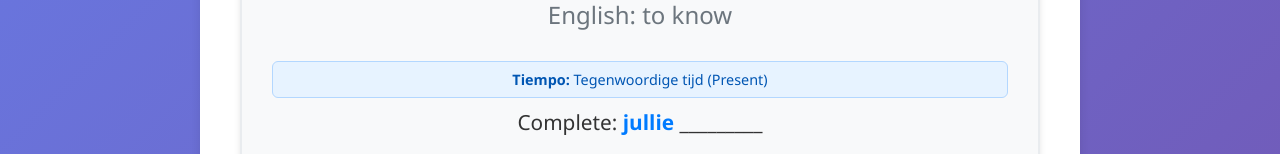
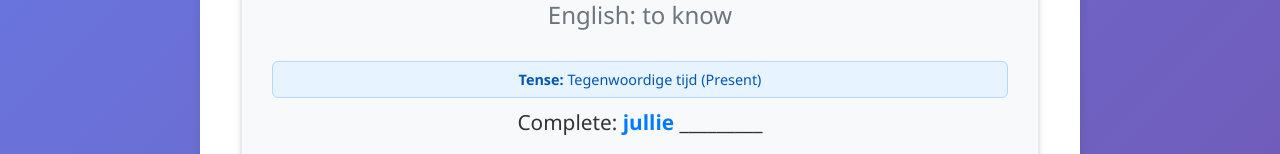
Before and after one commit to Fcog/dutchlearningtools, a React (Vite) app: page /verbs in a window 1280 px wide. Shown: the part 590-744 px from the top of the page. Built offline with nearby package versions, Linux system fonts and the light colour scheme; the HTML template or start-up script is replaced by a standard one.

Commit message:
Remove tense name from the verbs json

```diff
--- a/src/components/organisms/VerbExercise.jsx
+++ b/src/components/organisms/VerbExercise.jsx
@@ -4,6 +4,17 @@ import Button from '../atoms/Button'
 import Input from '../atoms/Input'
 
 const PRONOUNS = ['ik', 'jij', 'hij/zij', 'wij', 'jullie', 'zij']
+
+// Mapping of tense keys to their display names
+const getTenseName = (tenseKey) => {
+  const tenseNames = {
+    present: 'Tegenwoordige tijd (Present)',
+    past: 'Verleden tijd (Past)',
+    perfect: 'Voltooid tegenwoordige tijd (Perfect)',
+    future: 'Toekomende tijd (Future)'
+  }
+  return tenseNames[tenseKey] || tenseKey
+}
 
 function VerbExercise({
   currentVerb,
@@ -30,7 +41,7 @@ function VerbExercise({
 
         {/* Tense Info */}
         <div className="exercise-tense">
-          <strong>Tiempo:</strong> {currentVerb.tenses[currentTense].name}
+          <strong>Tense:</strong> {getTenseName(currentTense)}
         </div>
 
         {/* Exercise Prompt */}
@@ -82,7 +93,7 @@ function VerbExercise({
       {/* Complete Conjugation Table */}
       <div className="conjugation-table">
         <div className="conjugation-table-title">
-          Complete conjugation of "{currentVerb.infinitive}" ({currentVerb.tenses[currentTense].name}):
+          Complete conjugation of "{currentVerb.infinitive}" ({getTenseName(currentTense)}):
         </div>
         <div className="conjugation-grid">
           {PRONOUNS.map(pronoun => (
--- a/src/data/dutch-verbs-all-tenses.json
+++ b/src/data/dutch-verbs-all-tenses.json
@@ -6,7 +6,6 @@
       "stem": "loop",
       "tenses": {
         "present": {
-          "name": "Tegenwoordige tijd (Present)",
           "conjugations": {
             "ik": "loop",
             "jij": "loopt",
@@ -17,7 +16,6 @@
           }
         },
         "past": {
-          "name": "Verleden tijd (Past)",
           "conjugations": {
             "ik": "liep",
             "jij": "liep",
@@ -28,7 +26,6 @@
           }
         },
         "perfect": {
-          "name": "Voltooid tegenwoordige tijd (Perfect)",
           "conjugations": {
             "ik": "heb gelopen",
             "jij": "hebt gelopen",
@@ -39,7 +36,6 @@
           }
         },
         "future": {
-          "name": "Toekomende tijd (Future)",
           "conjugations": {
             "ik": "zal lopen",
             "jij": "zult lopen",
@@ -57,7 +53,6 @@
       "stem": "werk",
       "tenses": {
         "present": {
-          "name": "Tegenwoordige tijd (Present)",
           "conjugations": {
             "ik": "werk",
             "jij": "werkt",
@@ -68,7 +63,6 @@
           }
         },
         "past": {
-          "name": "Verleden tijd (Past)",
           "conjugations": {
             "ik": "werkte",
             "jij": "werkte",
@@ -79,7 +73,6 @@
           }
         },
         "perfect": {
-          "name": "Voltooid tegenwoordige tijd (Perfect)",
           "conjugations": {
             "ik": "heb gewerkt",
             "jij": "hebt gewerkt",
@@ -90,7 +83,6 @@
           }
         },
         "future": {
-          "name": "Toekomende tijd (Future)",
           "conjugations": {
             "ik": "zal werken",
             "jij": "zult werken",
@@ -108,7 +100,6 @@
       "stem": "speel",
       "tenses": {
         "present": {
-          "name": "Tegenwoordige tijd (Present)",
           "conjugations": {
             "ik": "speel",
             "jij": "speelt",
@@ -119,7 +110,6 @@
           }
         },
         "past": {
-          "name": "Verleden tijd (Past)",
           "conjugations": {
             "ik": "speelde",
             "jij": "speelde",
@@ -130,7 +120,6 @@
           }
         },
         "perfect": {
-          "name": "Voltooid tegenwoordige tijd (Perfect)",
           "conjugations": {
             "ik": "heb gespeeld",
             "jij": "hebt gespeeld",
@@ -141,7 +130,6 @@
           }
         },
         "future": {
-          "name": "Toekomende tijd (Future)",
           "conjugations": {
             "ik": "zal spelen",
             "jij": "zult spelen",
@@ -159,7 +147,6 @@
       "stem": "kook",
       "tenses": {
         "present": {
-          "name": "Tegenwoordige tijd (Present)",
           "conjugations": {
             "ik": "kook",
             "jij": "kookt",
@@ -170,7 +157,6 @@
           }
         },
         "past": {
-          "name": "Verleden tijd (Past)",
           "conjugations": {
             "ik": "kookte",
             "jij": "kookte",
@@ -181,7 +167,6 @@
           }
         },
         "perfect": {
-          "name": "Voltooid tegenwoordige tijd (Perfect)",
           "conjugations": {
             "ik": "heb gekookt",
             "jij": "hebt gekookt",
@@ -192,7 +177,6 @@
           }
         },
         "future": {
-          "name": "Toekomende tijd (Future)",
           "conjugations": {
             "ik": "zal koken",
             "jij": "zult koken",
@@ -210,7 +194,6 @@
       "stem": "leer",
       "tenses": {
         "present": {
-          "name": "Tegenwoordige tijd (Present)",
           "conjugations": {
             "ik": "leer",
             "jij": "leert",
@@ -221,7 +204,6 @@
           }
         },
         "past": {
-          "name": "Verleden tijd (Past)",
           "conjugations": {
             "ik": "leerde",
             "jij": "leerde",
@@ -232,7 +214,6 @@
           }
         },
         "perfect": {
-          "name": "Voltooid tegenwoordige tijd (Perfect)",
           "conjugations": {
             "ik": "heb geleerd",
             "jij": "hebt geleerd",
@@ -243,7 +224,6 @@
           }
         },
         "future": {
-          "name": "Toekomende tijd (Future)",
           "conjugations": {
             "ik": "zal leren",
             "jij": "zult leren",
@@ -261,7 +241,6 @@
       "stem": "woon",
       "tenses": {
         "present": {
-          "name": "Tegenwoordige tijd (Present)",
           "conjugations": {
             "ik": "woon",
             "jij": "woont",
@@ -272,7 +251,6 @@
           }
         },
         "past": {
-          "name": "Verleden tijd (Past)",
           "conjugations": {
             "ik": "woonde",
             "jij": "woonde",
@@ -283,7 +261,6 @@
           }
         },
         "perfect": {
-          "name": "Voltooid tegenwoordige tijd (Perfect)",
           "conjugations": {
             "ik": "heb gewoond",
             "jij": "hebt gewoond",
@@ -294,7 +271,6 @@
           }
         },
         "future": {
-          "name": "Toekomende tijd (Future)",
           "conjugations": {
             "ik": "zal wonen",
             "jij": "zult wonen",
@@ -312,7 +288,6 @@
       "stem": "heb",
       "tenses": {
         "present": {
-          "name": "Tegenwoordige tijd (Present)",
           "conjugations": {
             "ik": "heb",
             "jij": "hebt",
@@ -323,7 +298,6 @@
           }
         },
         "past": {
-          "name": "Verleden tijd (Past)",
           "conjugations": {
             "ik": "had",
             "jij": "had",
@@ -334,7 +308,6 @@
           }
         },
         "perfect": {
-          "name": "Voltooid tegenwoordige tijd (Perfect)",
           "conjugations": {
             "ik": "heb gehad",
             "jij": "hebt gehad",
@@ -345,7 +318,6 @@
           }
         },
         "future": {
-          "name": "Toekomende tijd (Future)",
           "conjugations": {
             "ik": "zal hebben",
             "jij": "zult hebben",
@@ -363,7 +335,6 @@
       "stem": "ben",
       "tenses": {
         "present": {
-          "name": "Tegenwoordige tijd (Present)",
           "conjugations": {
             "ik": "ben",
             "jij": "bent",
@@ -374,7 +345,6 @@
           }
         },
         "past": {
-          "name": "Verleden tijd (Past)",
           "conjugations": {
             "ik": "was",
             "jij": "was",
@@ -385,7 +355,6 @@
           }
         },
         "perfect": {
-          "name": "Voltooid tegenwoordige tijd (Perfect)",
           "conjugations": {
             "ik": "ben geweest",
             "jij": "bent geweest",
@@ -396,7 +365,6 @@
           }
         },
         "future": {
-          "name": "Toekomende tijd (Future)",
           "conjugations": {
             "ik": "zal zijn",
             "jij": "zult zijn",
@@ -414,7 +382,6 @@
       "stem": "eet",
       "tenses": {
         "present": {
-          "name": "Tegenwoordige tijd (Present)",
           "conjugations": {
             "ik": "eet",
             "jij": "eet",
@@ -425,7 +392,6 @@
           }
         },
         "past": {
-          "name": "Verleden tijd (Past)",
           "conjugations": {
             "ik": "at",
             "jij": "at",
@@ -436,7 +402,6 @@
           }
         },
         "perfect": {
-          "name": "Voltooid tegenwoordige tijd (Perfect)",
           "conjugations": {
             "ik": "heb gegeten",
             "jij": "hebt gegeten",
@@ -447,7 +412,6 @@
           }
         },
         "future": {
-          "name": "Toekomende tijd (Future)",
           "conjugations": {
             "ik": "zal eten",
             "jij": "zult eten",
@@ -465,7 +429,6 @@
       "stem": "drink",
       "tenses": {
         "present": {
-          "name": "Tegenwoordige tijd (Present)",
           "conjugations": {
             "ik": "drink",
             "jij": "drinkt",
@@ -476,7 +439,6 @@
           }
         },
         "past": {
-          "name": "Verleden tijd (Past)",
           "conjugations": {
             "ik": "dronk",
             "jij": "dronk",
@@ -487,7 +449,6 @@
           }
         },
         "perfect": {
-          "name": "Voltooid tegenwoordige tijd (Perfect)",
           "conjugations": {
             "ik": "heb gedronken",
             "jij": "hebt gedronken",
@@ -498,7 +459,6 @@
           }
         },
         "future": {
-          "name": "Toekomende tijd (Future)",
           "conjugations": {
             "ik": "zal drinken",
             "jij": "zult drinken",
@@ -516,7 +476,6 @@
       "stem": "slaap",
       "tenses": {
         "present": {
-          "name": "Tegenwoordige tijd (Present)",
           "conjugations": {
             "ik": "slaap",
             "jij": "slaapt",
@@ -527,7 +486,6 @@
           }
         },
         "past": {
-          "name": "Verleden tijd (Past)",
           "conjugations": {
             "ik": "sliep",
             "jij": "sliep",
@@ -538,7 +496,6 @@
           }
         },
         "perfect": {
-          "name": "Voltooid tegenwoordige tijd (Perfect)",
           "conjugations": {
             "ik": "heb geslapen",
             "jij": "hebt geslapen",
@@ -549,7 +506,6 @@
           }
         },
         "future": {
-          "name": "Toekomende tijd (Future)",
           "conjugations": {
             "ik": "zal slapen",
             "jij": "zult slapen",
@@ -567,7 +523,6 @@
       "stem": "zie",
       "tenses": {
         "present": {
-          "name": "Tegenwoordige tijd (Present)",
           "conjugations": {
             "ik": "zie",
             "jij": "ziet",
@@ -578,7 +533,6 @@
           }
         },
         "past": {
-          "name": "Verleden tijd (Past)",
           "conjugations": {
             "ik": "zag",
             "jij": "zag",
@@ -589,7 +543,6 @@
           }
         },
         "perfect": {
-          "name": "Voltooid tegenwoordige tijd (Perfect)",
           "conjugations": {
             "ik": "heb gezien",
             "jij": "hebt gezien",
@@ -600,7 +553,6 @@
           }
         },
         "future": {
-          "name": "Toekomende tijd (Future)",
           "conjugations": {
             "ik": "zal zien",
             "jij": "zult zien",
@@ -618,7 +570,6 @@
       "stem": "kom",
       "tenses": {
         "present": {
-          "name": "Tegenwoordige tijd (Present)",
           "conjugations": {
             "ik": "kom",
             "jij": "komt",
@@ -629,7 +580,6 @@
           }
         },
         "past": {
-          "name": "Verleden tijd (Past)",
           "conjugations": {
             "ik": "kwam",
             "jij": "kwam",
@@ -640,7 +590,6 @@
           }
         },
         "perfect": {
-          "name": "Voltooid tegenwoordige tijd (Perfect)",
           "conjugations": {
             "ik": "ben gekomen",
             "jij": "bent gekomen",
@@ -651,7 +600,6 @@
           }
         },
         "future": {
-          "name": "Toekomende tijd (Future)",
           "conjugations": {
             "ik": "zal komen",
             "jij": "zult komen",
@@ -669,7 +617,6 @@
       "stem": "ga",
       "tenses": {
         "present": {
-          "name": "Tegenwoordige tijd (Present)",
           "conjugations": {
             "ik": "ga",
             "jij": "gaat",
@@ -680,7 +627,6 @@
           }
         },
         "past": {
-          "name": "Verleden tijd (Past)",
           "conjugations": {
             "ik": "ging",
             "jij": "ging",
@@ -691,7 +637,6 @@
           }
         },
         "perfect": {
-          "name": "Voltooid tegenwoordige tijd (Perfect)",
           "conjugations": {
             "ik": "ben gegaan",
             "jij": "bent gegaan",
@@ -702,7 +647,6 @@
           }
         },
         "future": {
-          "name": "Toekomende tijd (Future)",
           "conjugations": {
             "ik": "zal gaan",
             "jij": "zult gaan",
@@ -720,7 +664,6 @@
       "stem": "doe",
       "tenses": {
         "present": {
-          "name": "Tegenwoordige tijd (Present)",
           "conjugations": {
             "ik": "doe",
             "jij": "doet",
@@ -731,7 +674,6 @@
           }
         },
         "past": {
-          "name": "Verleden tijd (Past)",
           "conjugations": {
             "ik": "deed",
             "jij": "deed",
@@ -742,7 +684,6 @@
           }
         },
         "perfect": {
-          "name": "Voltooid tegenwoordige tijd (Perfect)",
           "conjugations": {
             "ik": "heb gedaan",
             "jij": "hebt gedaan",
@@ -753,7 +694,6 @@
           }
         },
         "future": {
-          "name": "Toekomende tijd (Future)",
           "conjugations": {
             "ik": "zal doen",
             "jij": "zult doen",
@@ -771,7 +711,6 @@
       "stem": "zeg",
       "tenses": {
         "present": {
-          "name": "Tegenwoordige tijd (Present)",
           "conjugations": {
             "ik": "zeg",
             "jij": "zegt",
@@ -782,7 +721,6 @@
           }
         },
         "past": {
-          "name": "Verleden tijd (Past)",
           "conjugations": {
             "ik": "zei",
             "jij": "zei",
@@ -793,7 +731,6 @@
           }
         },
         "perfect": {
-          "name": "Voltooid tegenwoordige tijd (Perfect)",
           "conjugations": {
             "ik": "heb gezegd",
             "jij": "hebt gezegd",
@@ -804,7 +741,6 @@
           }
         },
         "future": {
-          "name": "Toekomende tijd (Future)",
           "conjugations": {
             "ik": "zal zeggen",
             "jij": "zult zeggen",
@@ -822,7 +758,6 @@
       "stem": "maak",
       "tenses": {
         "present": {
-          "name": "Tegenwoordige tijd (Present)",
           "conjugations": {
             "ik": "maak",
             "jij": "maakt",
@@ -833,7 +768,6 @@
           }
         },
         "past": {
-          "name": "Verleden tijd (Past)",
           "conjugations": {
             "ik": "maakte",
             "jij": "maakte",
@@ -844,7 +778,6 @@
           }
         },
         "perfect": {
-          "name": "Voltooid tegenwoordige tijd (Perfect)",
           "conjugations": {
             "ik": "heb gemaakt",
             "jij": "hebt gemaakt",
@@ -855,7 +788,6 @@
           }
         },
         "future": {
-          "name": "Toekomende tijd (Future)",
           "conjugations": {
             "ik": "zal maken",
             "jij": "zult maken",
@@ -873,7 +805,6 @@
       "stem": "neem",
       "tenses": {
         "present": {
-          "name": "Tegenwoordige tijd (Present)",
           "conjugations": {
             "ik": "neem",
             "jij": "neemt",
@@ -884,7 +815,6 @@
           }
         },
         "past": {
-          "name": "Verleden tijd (Past)",
           "conjugations": {
             "ik": "nam",
             "jij": "nam",
@@ -895,7 +825,6 @@
           }
         },
         "perfect": {
-          "name": "Voltooid tegenwoordige tijd (Perfect)",
           "conjugations": {
             "ik": "heb genomen",
             "jij": "hebt genomen",
@@ -906,7 +835,6 @@
           }
         },
         "future": {
-          "name": "Toekomende tijd (Future)",
           "conjugations": {
             "ik": "zal nemen",
             "jij": "zult nemen",
@@ -924,7 +852,6 @@
       "stem": "geef",
       "tenses": {
         "present": {
-          "name": "Tegenwoordige tijd (Present)",
           "conjugations": {
             "ik": "geef",
             "jij": "geeft",
@@ -935,7 +862,6 @@
           }
         },
         "past": {
-          "name": "Verleden tijd (Past)",
           "conjugations": {
             "ik": "gaf",
             "jij": "gaf",
@@ -946,7 +872,6 @@
           }
         },
         "perfect": {
-          "name": "Voltooid tegenwoordige tijd (Perfect)",
           "conjugations": {
             "ik": "heb gegeven",
             "jij": "hebt gegeven",
@@ -957,7 +882,6 @@
           }
         },
         "future": {
-          "name": "Toekomende tijd (Future)",
           "conjugations": {
             "ik": "zal geven",
             "jij": "zult geven",
@@ -975,7 +899,6 @@
       "stem": "krijg",
       "tenses": {
         "present": {
-          "name": "Tegenwoordige tijd (Present)",
           "conjugations": {
             "ik": "krijg",
             "jij": "krijgt",
@@ -986,7 +909,6 @@
           }
         },
         "past": {
-          "name": "Verleden tijd (Past)",
           "conjugations": {
             "ik": "kreeg",
             "jij": "kreeg",
@@ -997,7 +919,6 @@
           }
         },
         "perfect": {
-          "name": "Voltooid tegenwoordige tijd (Perfect)",
           "conjugations": {
             "ik": "heb gekregen",
             "jij": "hebt gekregen",
@@ -1008,7 +929,6 @@
           }
         },
         "future": {
-          "name": "Toekomende tijd (Future)",
           "conjugations": {
             "ik": "zal krijgen",
             "jij": "zult krijgen",
@@ -1026,7 +946,6 @@
       "stem": "weet",
       "tenses": {
         "present": {
-          "name": "Tegenwoordige tijd (Present)",
           "conjugations": {
             "ik": "weet",
             "jij": "weet",
@@ -1037,7 +956,6 @@
           }
         },
         "past": {
-          "name": "Verleden tijd (Past)",
           "conjugations": {
             "ik": "wist",
             "jij": "wist",
@@ -1048,7 +966,6 @@
           }
         },
         "perfect": {
-          "name": "Voltooid tegenwoordige tijd (Perfect)",
           "conjugations": {
             "ik": "heb geweten",
             "jij": "hebt geweten",
@@ -1059,7 +976,6 @@
           }
         },
         "future": {
-          "name": "Toekomende tijd (Future)",
           "conjugations": {
             "ik": "zal weten",
             "jij": "zult weten",
@@ -1077,7 +993,6 @@
       "stem": "vind",
       "tenses": {
         "present": {
-          "name": "Tegenwoordige tijd (Present)",
           "conjugations": {
             "ik": "vind",
             "jij": "vindt",
@@ -1088,7 +1003,6 @@
           }
         },
         "past": {
-          "name": "Verleden tijd (Past)",
           "conjugations": {
             "ik": "vond",
             "jij": "vond",
@@ -1099,7 +1013,6 @@
           }
         },
         "perfect": {
-          "name": "Voltooid tegenwoordige tijd (Perfect)",
           "conjugations": {
             "ik": "heb gevonden",
             "jij": "hebt gevonden",
@@ -1110,7 +1023,6 @@
           }
         },
         "future": {
-          "name": "Toekomende tijd (Future)",
           "conjugations": {
             "ik": "zal vinden",
             "jij": "zult vinden",
@@ -1128,7 +1040,6 @@
       "stem": "kan",
       "tenses": {
         "present": {
-          "name": "Tegenwoordige tijd (Present)",
           "conjugations": {
             "ik": "kan",
             "jij": "kunt",
@@ -1139,7 +1050,6 @@
           }
         },
         "past": {
-          "name": "Verleden tijd (Past)",
           "conjugations": {
             "ik": "kon",
             "jij": "kon",
@@ -1150,7 +1060,6 @@
           }
         },
         "perfect": {
-          "name": "Voltooid tegenwoordige tijd (Perfect)",
           "conjugations": {
             "ik": "heb gekund",
             "jij": "hebt gekund",
@@ -1161,7 +1070,6 @@
           }
         },
         "future": {
-          "name": "Toekomende tijd (Future)",
           "conjugations": {
             "ik": "zal kunnen",
             "jij": "zult kunnen",
@@ -1179,7 +1087,6 @@
       "stem": "wil",
       "tenses": {
         "present": {
-          "name": "Tegenwoordige tijd (Present)",
           "conjugations": {
             "ik": "wil",
             "jij": "wilt",
@@ -1190,7 +1097,6 @@
           }
         },
         "past": {
-          "name": "Verleden tijd (Past)",
           "conjugations": {
             "ik": "wilde",
             "jij": "wilde",
@@ -1201,7 +1107,6 @@
           }
         },
         "perfect": {
-          "name": "Voltooid tegenwoordige tijd (Perfect)",
           "conjugations": {
             "ik": "heb gewild",
             "jij": "hebt gewild",
@@ -1212,7 +1117,6 @@
           }
         },
         "future": {
-          "name": "Toekomende tijd (Future)",
           "conjugations": {
             "ik": "zal willen",
             "jij": "zult willen",
@@ -1230,7 +1134,6 @@
       "stem": "moet",
       "tenses": {
         "present": {
-          "name": "Tegenwoordige tijd (Present)",
           "conjugations": {
             "ik": "moet",
             "jij": "moet",
@@ -1241,7 +1144,6 @@
           }
         },
         "past": {
-          "name": "Verleden tijd (Past)",
           "conjugations": {
             "ik": "moest",
             "jij": "moest",
@@ -1252,7 +1154,6 @@
           }
         },
         "perfect": {
-          "name": "Voltooid tegenwoordige tijd (Perfect)",
           "conjugations": {
             "ik": "heb gemoeten",
             "jij": "hebt gemoeten",
@@ -1263,7 +1164,6 @@
           }
         },
         "future": {
-          "name": "Toekomende tijd (Future)",
           "conjugations": {
             "ik": "zal moeten",
             "jij": "zult moeten",
@@ -1281,7 +1181,6 @@
       "stem": "kijk",
       "tenses": {
         "present": {
-          "name": "Tegenwoordige tijd (Present)",
           "conjugations": {
             "ik": "kijk",
             "jij": "kijkt",
@@ -1292,7 +1191,6 @@
           }
         },
         "past": {
-          "name": "Verleden tijd (Past)",
           "conjugations": {
             "ik": "keek",
             "jij": "keek",
@@ -1303,7 +1201,6 @@
           }
         },
         "perfect": {
-          "name": "Voltooid tegenwoordige tijd (Perfect)",
           "conjugations": {
             "ik": "heb gekeken",
             "jij": "hebt gekeken",
@@ -1314,7 +1211,6 @@
           }
         },
         "future": {
-          "name": "Toekomende tijd (Future)",
           "conjugations": {
             "ik": "zal kijken",
             "jij": "zult kijken",
@@ -1332,7 +1228,6 @@
       "stem": "praat",
       "tenses": {
         "present": {
-          "name": "Tegenwoordige tijd (Present)",
           "conjugations": {
             "ik": "praat",
             "jij": "praat",
@@ -1343,7 +1238,6 @@
           }
         },
         "past": {
-          "name": "Verleden tijd (Past)",
           "conjugations": {
             "ik": "praatte",
             "jij": "praatte",
@@ -1354,7 +1248,6 @@
           }
         },
         "perfect": {
-          "name": "Voltooid tegenwoordige tijd (Perfect)",
           "conjugations": {
             "ik": "heb gepraat",
             "jij": "hebt gepraat",
@@ -1365,7 +1258,6 @@
           }
         },
         "future": {
-          "name": "Toekomende tijd (Future)",
           "conjugations": {
             "ik": "zal praten",
             "jij": "zult praten",
@@ -1383,7 +1275,6 @@
       "stem": "hoor",
       "tenses": {
         "present": {
-          "name": "Tegenwoordige tijd (Present)",
           "conjugations": {
             "ik": "hoor",
             "jij": "hoort",
@@ -1394,7 +1285,6 @@
           }
         },
         "past": {
-          "name": "Verleden tijd (Past)",
           "conjugations": {
             "ik": "hoorde",
             "jij": "hoorde",
@@ -1405,7 +1295,6 @@
           }
         },
         "perfect": {
-          "name": "Voltooid tegenwoordige tijd (Perfect)",
           "conjugations": {
             "ik": "heb gehoord",
             "jij": "hebt gehoord",
@@ -1416,7 +1305,6 @@
           }
         },
         "future": {
-          "name": "Toekomende tijd (Future)",
           "conjugations": {
             "ik": "zal horen",
             "jij": "zult horen",
```
